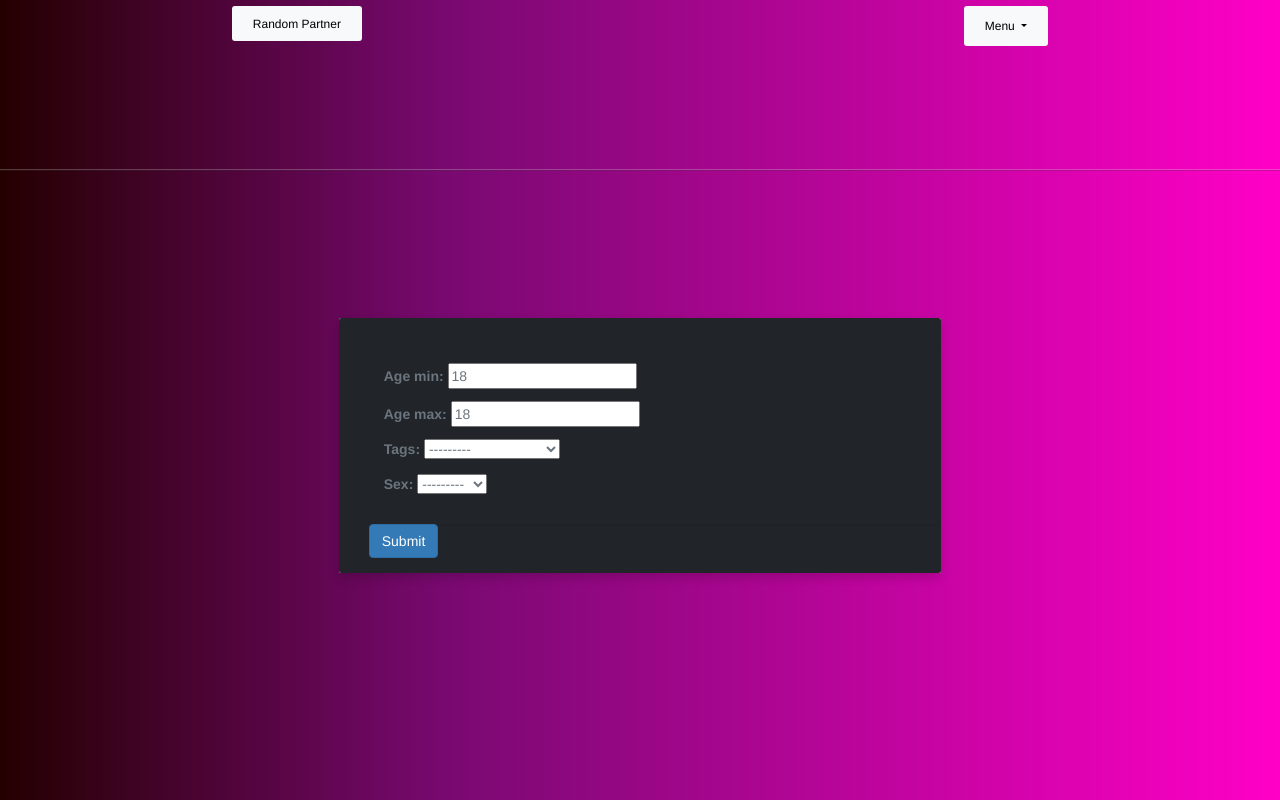
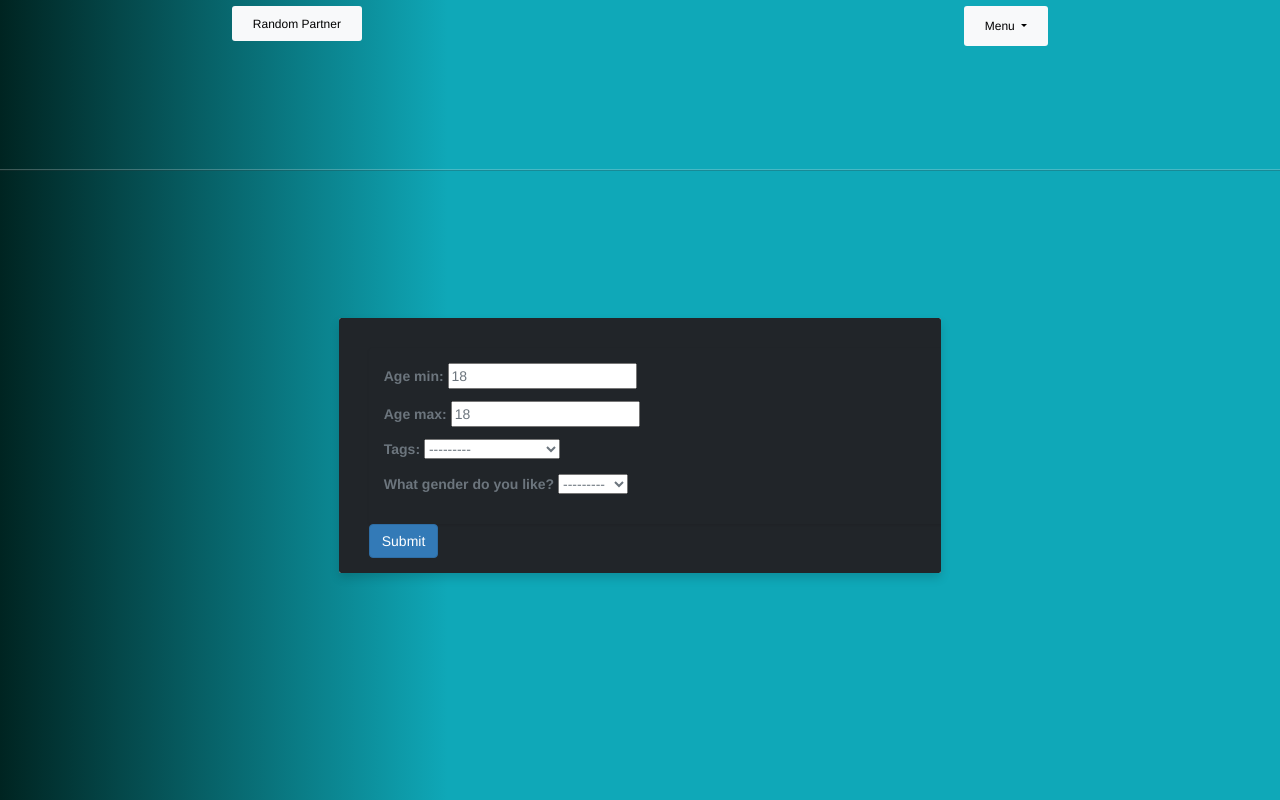
Before and after one commit to mateusz-sliwinski/LoveApp, a Django app: page /preferences/ in a window 1280 px wide. Run offline with Django 3.2, Linux system fonts and the light colour scheme; the visitor is signed in with stand-in values (Sample User, id 1); some libraries are stand-ins or nearby versions.

Commit message:
change html and little add labels

```diff
--- a/accounts/forms.py
+++ b/accounts/forms.py
@@ -85,6 +85,9 @@ class MySignUpForm(SignupForm):  # noqa D101
 class PreferencesForm(forms.ModelForm): # noqa D101
     class Meta: # noqa D106
         model = Preferences
+        labels = {
+            "sex": "What gender do you like?"
+        }
         fields = [
             'age_min',
             'age_max',
--- a/static/css/profile.css
+++ b/static/css/profile.css
@@ -5,11 +5,11 @@
 body {
     min-height: 100vh;
     overflow-x: hidden;
-    background: rgb(36,0,0);
-    background: linear-gradient(90deg, rgba(36,0,0,1) 0%, rgba(121,9,113,1) 35%, rgba(255,0,198,1) 100%);
+    background: rgb(0, 36, 33);
+    background: linear-gradient(90deg, rgba(0, 36, 33, 1) 0%, rgba(15, 168, 184, 1) 35%);
 }
 
-.image-star{
+.image-star {
     width: 28px;
     height: 28px;
     position: absolute;
@@ -17,10 +17,11 @@ body {
     top: 0;
 }
 
-.image-wrapper{
+.image-wrapper {
     position: relative;
     width: max-content;
 }
-.profile-image:not(:first-of-type){
+
+.profile-image:not(:first-of-type) {
     display: none;
 }
--- a/templates/navbar.html
+++ b/templates/navbar.html
@@ -53,6 +53,9 @@
             <a class="dropdown-item" href="{% url 'pay' %}"
                aria-expanded="false" aria-haspopup="true">Buy Premium</a>
 
+            <a class="dropdown-item" href="{% url 'home' %}"
+               aria-expanded="false" aria-haspopup="true">Profile</a>
+
             <a class="dropdown-item" href="{% url 'account_logout' %}"
                aria-expanded="false" aria-haspopup="true">Log Out</a>
 
--- a/templates/payments.html
+++ b/templates/payments.html
@@ -23,9 +23,9 @@
                 <ul class="deal-item">
                   <li>Unlimited Message</li>
                   <li>Allow to Dashboard</li>
+                  <li>Permanent premium account </li>
                   <li>And much more</li>
-                  <li>Permanent premium account </li>
-
+                  <li></li>
                 </ul>
                 <div class="btn-area">
                   <button class="button is-primary btn-area" id="submitBtn">Purchase!</button>
--- a/templates/preferences.html
+++ b/templates/preferences.html
@@ -20,6 +20,7 @@
               <form method="POST">
                 {% csrf_token %}
                 <div class="p-4 bg-dark rounded shadow-sm text-muted">  {{ form.as_p }}</div>
+
                 <button type="submit" class="btn btn-primary">Submit</button>
               </form>
 
--- a/templates/social/inbox.html
+++ b/templates/social/inbox.html
@@ -5,10 +5,11 @@
 <div class="container">
 	<div class="row">
 		<div class="col-md-12 p-5">
+          		<div class="card col-md-3 p-1 shadow-sm">
 			<h3>Your Conversations</h3>
 		</div>
 	</div>
-
+    </div>
 	<div class="row">
 		<div class="col-md-12 p-5">
 			<form method="GET" action="{% url 'core:create-thread' %}">
```
